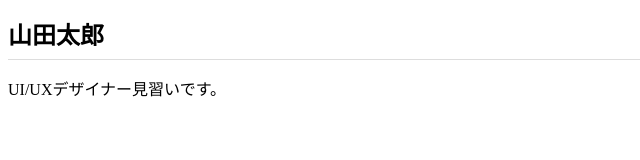
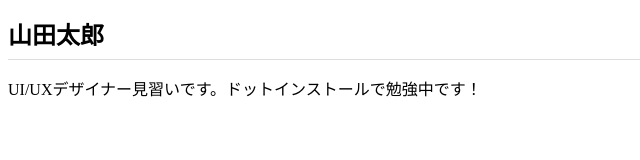
Before and after one commit to yt736ra01/yt736ra01.github.io, a plain HTML site: page index.html in a window 1280 px wide. Shown: the whole page, without its empty margins (0-640 px from the left). Drawn offline with Linux system fonts and the light colour scheme.

Commit message:
Add files via upload

```diff
--- a/index.html
+++ b/index.html
@@ -7,6 +7,6 @@
 </head>
 <body>
   <h1>山田太郎</h1>
-  <p>UI/UXデザイナー見習いです。</p>
+  <p>UI/UXデザイナー見習いです。ドットインストールで勉強中です！</p>
 </body>
 </html>
```
